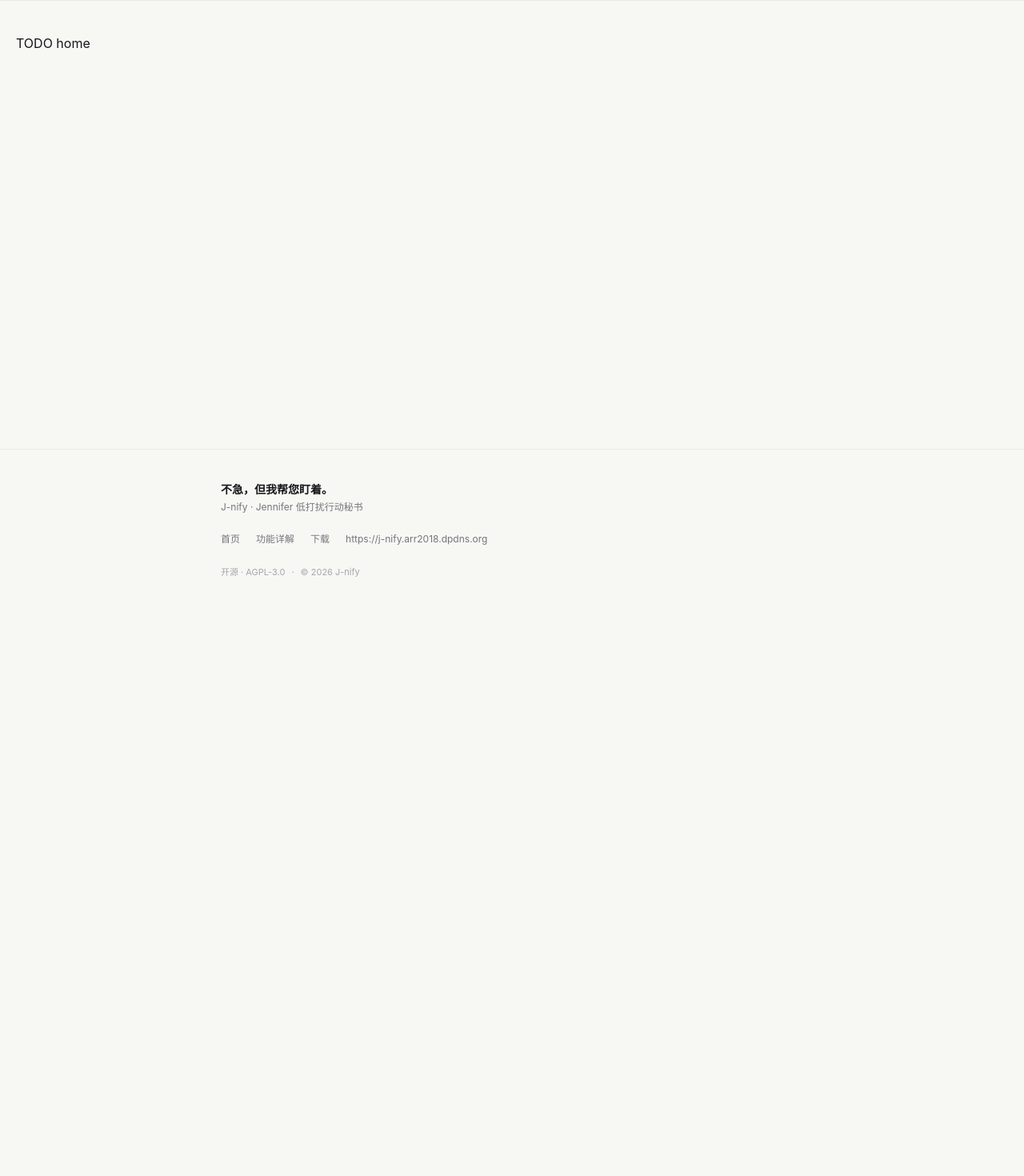
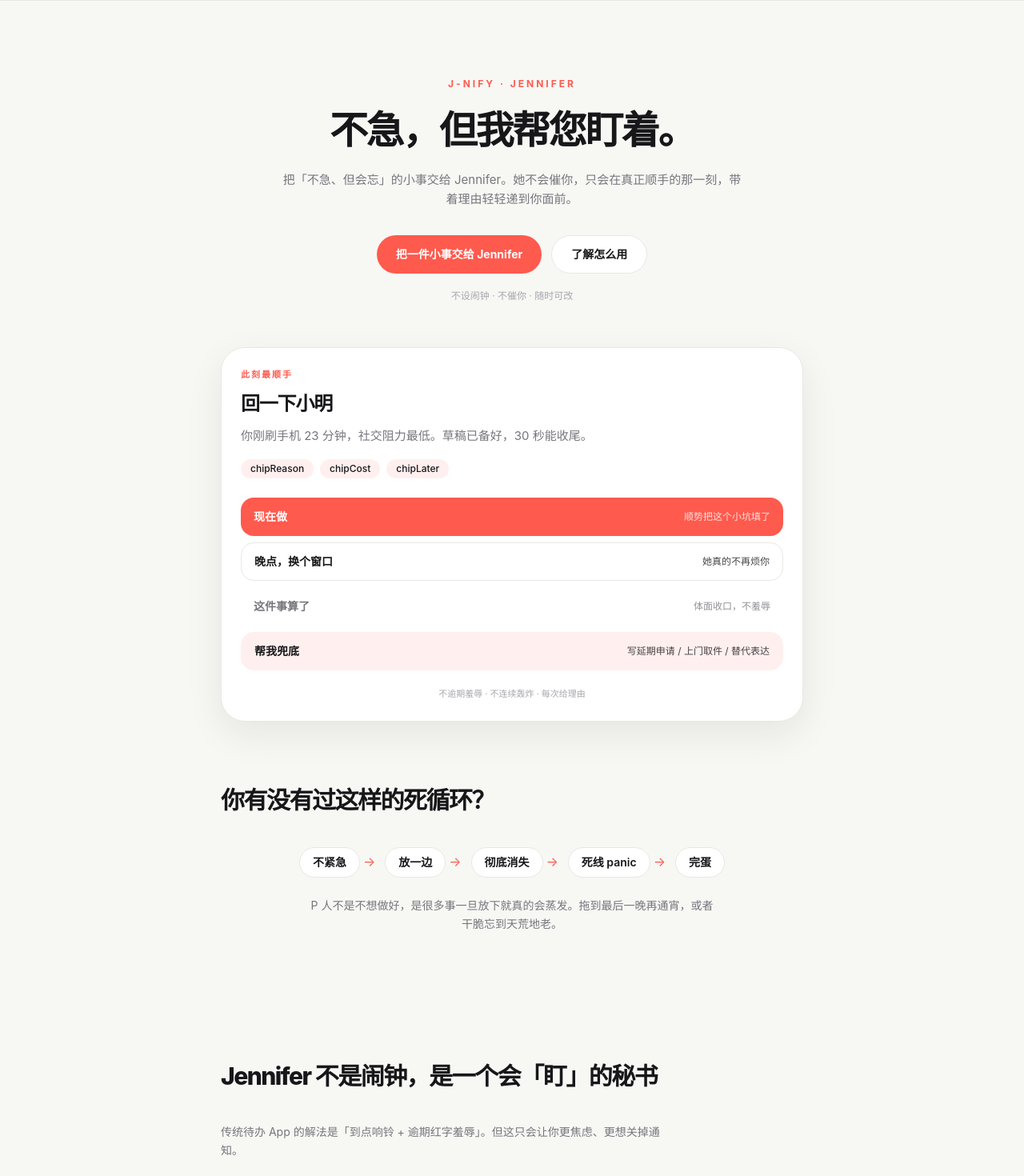
Before and after one commit to PlutoKeating/Project.J-nify, a React (Vite) app in the folder website/: page / in a window 1280 px wide. Shown: the part 60-1530 px from the top of the page at 80% size. Before the commit the page ends 825 px from the top, so only its background shows below. Built offline with nearby package versions, Linux system fonts and the light colour scheme.

Commit message:
feat(website): 首页（hero/死循环/对比/信号/四决定/场景/why/最终CTA）

```diff
--- a/website/src/pages/Home.tsx
+++ b/website/src/pages/Home.tsx
@@ -1,3 +1,122 @@
+import { Link } from 'react-router-dom';
+import Section from '../components/Section';
+import NudgeCard from '../components/NudgeCard';
+import DecisionGrid from '../components/DecisionGrid';
+import SignalGrid from '../components/SignalGrid';
+import CompareTable from '../components/CompareTable';
+import ScenarioCard from '../components/ScenarioCard';
+import { t, useLang } from '../i18n';
+
+const LOOP = ['step1', 'step2', 'step3', 'step4', 'step5'] as const;
+const SCENARIOS = ['bill', 'xm', 'quilt'] as const;
+
+const SCENARIO_KEY: Record<(typeof SCENARIOS)[number], { t: string; b: string }> = {
+  bill: { t: 'scenario.bill.title', b: 'scenario.bill.body' },
+  xm: { t: 'scenario.xm.title', b: 'scenario.xm.body' },
+  quilt: { t: 'scenario.quilt.title', b: 'scenario.quilt.body' },
+};
+
 export default function Home() {
-  return <p className="px-5 py-10">TODO home</p>;
+  const { lang } = useLang();
+
+  return (
+    <>
+      {/* Hero */}
+      <section className="mx-auto max-w-3xl px-5 pt-16 text-center sm:pt-24">
+        <p className="text-xs font-bold uppercase tracking-[0.25em] text-accent">{t('hero.eyebrow', lang)}</p>
+        <h1 className="display mt-5 text-[38px] leading-tight text-ink sm:text-5xl">{t('hero.title', lang)}</h1>
+        <p className="mx-auto mt-5 max-w-xl text-[15px] leading-relaxed text-sub">{t('hero.sub', lang)}</p>
+        <div className="mt-8 flex flex-col items-center justify-center gap-3 sm:flex-row">
+          <Link
+            to="/download"
+            className="inline-flex min-h-12 items-center justify-center rounded-full bg-accent px-6 text-sm font-bold text-white transition-colors hover:bg-accent/90"
+          >
+            {t('hero.ctaPrimary', lang)}
+          </Link>
+          <Link
+            to="/features"
+            className="inline-flex min-h-12 items-center justify-center rounded-full border border-line bg-card px-6 text-sm font-semibold text-ink transition-colors hover:border-accent hover:text-accent"
+          >
+            {t('hero.ctaSecondary', lang)}
+          </Link>
+        </div>
+        <p className="mt-5 text-xs text-mute">{t('hero.trust', lang)}</p>
+
+        {/* 签名元素：Nudge 焦点卡 */}
+        <div className="mt-14 text-left">
+          <NudgeCard />
+        </div>
+      </section>
+
+      {/* P 人死循环 */}
+      <Section title={t('loop.label', lang)}>
+        <ol className="flex flex-wrap items-center justify-center gap-2">
+          {LOOP.map((s, i) => (
+            <li key={s}>
+              <span className="inline-flex items-center rounded-full border border-line bg-card px-4 py-2 text-sm font-semibold text-ink">
+                {t(`loop.${s}`, lang)}
+              </span>
+              {i < LOOP.length - 1 && (
+                <span className="mx-1 text-accent" aria-hidden="true">
+                  →
+                </span>
+              )}
+            </li>
+          ))}
+        </ol>
+        <p className="mx-auto mt-6 max-w-lg text-center text-sm leading-relaxed text-sub">{t('loop.text', lang)}</p>
+      </Section>
+
+      {/* Jennifer 不是闹钟 */}
+      <Section title={t('notAlarm.title', lang)}>
+        <p className="mb-8 max-w-xl text-sm leading-relaxed text-sub">{t('notAlarm.lead', lang)}</p>
+        <CompareTable />
+      </Section>
+
+      {/* 信号 */}
+      <Section title={t('signals.title', lang)}>
+        <p className="mb-8 max-w-xl text-sm leading-relaxed text-sub">{t('signals.sub', lang)}</p>
+        <SignalGrid />
+        <p className="mt-6 text-sm font-medium text-ink">{t('signals.reason', lang)}</p>
+      </Section>
+
+      {/* 四个决定 */}
+      <Section title={t('decisions.title', lang)}>
+        <p className="mb-8 max-w-xl text-sm leading-relaxed text-sub">{t('decisions.sub', lang)}</p>
+        <DecisionGrid />
+      </Section>
+
+      {/* 真实场景 */}
+      <Section title={t('scenarios.title', lang)}>
+        <p className="mb-8 max-w-xl text-sm leading-relaxed text-sub">{t('scenarios.sub', lang)}</p>
+        <div className="grid gap-4">
+          {SCENARIOS.map((s) => (
+            <ScenarioCard key={s} title={t(SCENARIO_KEY[s].t, lang)} body={t(SCENARIO_KEY[s].b, lang)} />
+          ))}
+        </div>
+      </Section>
+
+      {/* 为什么叫 J-nify */}
+      <Section title={t('why.title', lang)}>
+        <p className="max-w-xl text-[15px] leading-[1.8] text-sub" translate="no">
+          {t('why.body', lang)}
+        </p>
+      </Section>
+
+      {/* 最终 CTA */}
+      <section className="mx-auto max-w-3xl px-5 pb-24 pt-8 text-center">
+        <h2 className="text-3xl font-extrabold text-ink">{t('cta.title', lang)}</h2>
+        <p className="mt-3 text-sm text-sub">{t('cta.sub', lang)}</p>
+        <Link
+          to="/download"
+          className="mt-7 inline-flex min-h-13 items-center gap-2 rounded-full bg-accent px-7 text-sm font-bold text-white transition-colors hover:bg-accent/90"
+        >
+          {t('cta.button', lang)}
+        </Link>
+        <Link to="/features" className="mt-4 block text-sm font-semibold text-sub hover:text-accent">
+          {t('cta.secondary', lang)}
+        </Link>
+      </section>
+    </>
+  );
 }
```
Also changed, not shown: 1 other file (tests, documents, lock files or other folders).
